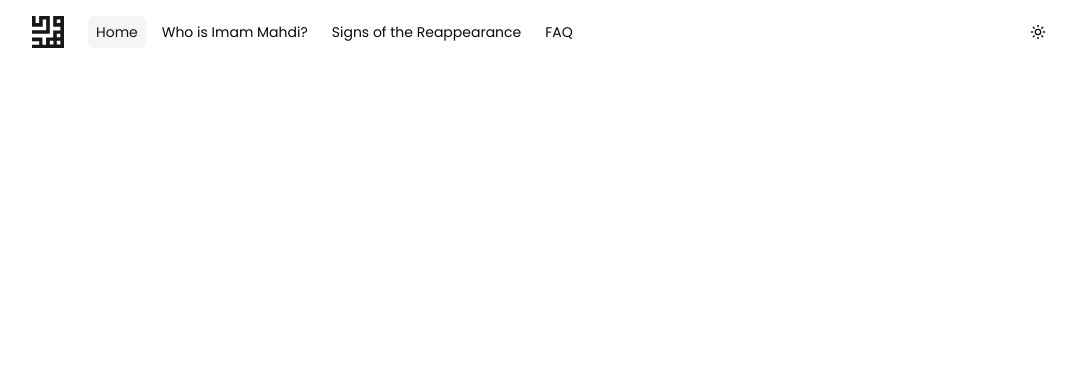
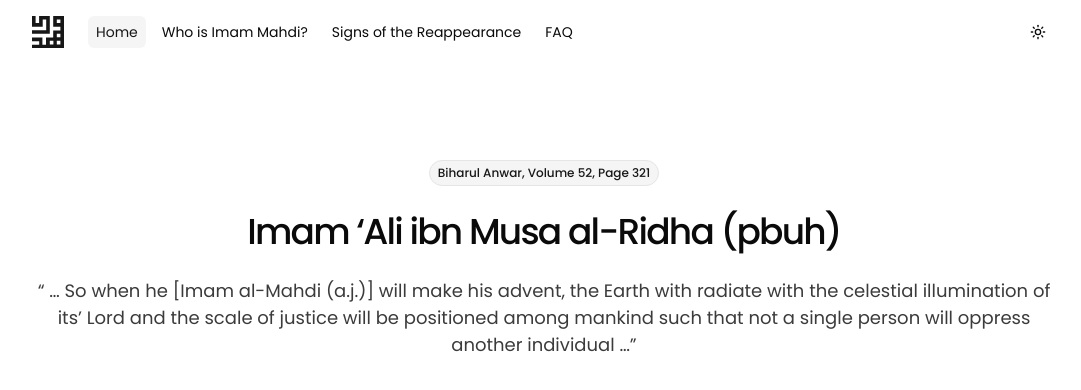
Before and after one commit to mhsn443/mahdi-the-savior, a Next.js app: page / in a window 1280 px wide. Shown: the top 390 px of the page, without its empty margins (96-1177 px from the left). Built offline with nearby package versions, Linux system fonts and the light colour scheme.

Commit message:
feat(homepage): add hero section

```diff
--- a/app/page.tsx
+++ b/app/page.tsx
@@ -1 +1,9 @@
-export default function Home() {}
+import Hero from "@/components/hero";
+
+export default function Home() {
+  return (
+    <main>
+      <Hero />
+    </main>
+  );
+}
--- /dev/null
+++ b/components/hero.tsx
@@ -0,0 +1,30 @@
+import { Badge } from "@/components/ui/badge";
+
+export default function Hero() {
+  return (
+    <section className="mt-16 text-center md:mt-24">
+      <Badge
+        variant="secondary"
+        className="border-border rounded-full py-1"
+        asChild
+      >
+        <span>Biharul Anwar, Volume 52, Page 321</span>
+      </Badge>
+      <p
+        className="mt-6 font-medium tracking-tighter md:leading-[1.2]"
+        style={{ fontSize: "clamp(1.5rem, 0.838rem + 2.206vw, 2.25rem)" }}
+      >
+        Imam ‘Ali ibn Musa al-Ridha (pbuh)
+      </p>
+      <p
+        className="text-foreground/80 mt-6"
+        style={{ fontSize: "clamp(1rem, 0.89rem + 0.368vw, 1.125rem)" }}
+      >
+        “ … So when he [Imam al-Mahdi (a.j.)] will make his advent, the Earth
+        with radiate with the celestial illumination of its’ Lord and the scale
+        of justice will be positioned among mankind such that not a single
+        person will oppress another individual …”
+      </p>
+    </section>
+  );
+}
--- /dev/null
+++ b/components/ui/badge.tsx
@@ -0,0 +1,46 @@
+import * as React from "react"
+import { Slot } from "@radix-ui/react-slot"
+import { cva, type VariantProps } from "class-variance-authority"
+
+import { cn } from "@/lib/utils"
+
+const badgeVariants = cva(
+  "inline-flex items-center justify-center rounded-full border px-2 py-0.5 text-xs font-medium w-fit whitespace-nowrap shrink-0 [&>svg]:size-3 gap-1 [&>svg]:pointer-events-none focus-visible:border-ring focus-visible:ring-ring/50 focus-visible:ring-[3px] aria-invalid:ring-destructive/20 dark:aria-invalid:ring-destructive/40 aria-invalid:border-destructive transition-[color,box-shadow] overflow-hidden",
+  {
+    variants: {
+      variant: {
+        default:
+          "border-transparent bg-primary text-primary-foreground [a&]:hover:bg-primary/90",
+        secondary:
+          "border-transparent bg-secondary text-secondary-foreground [a&]:hover:bg-secondary/90",
+        destructive:
+          "border-transparent bg-destructive text-white [a&]:hover:bg-destructive/90 focus-visible:ring-destructive/20 dark:focus-visible:ring-destructive/40 dark:bg-destructive/60",
+        outline:
+          "text-foreground [a&]:hover:bg-accent [a&]:hover:text-accent-foreground",
+      },
+    },
+    defaultVariants: {
+      variant: "default",
+    },
+  }
+)
+
+function Badge({
+  className,
+  variant,
+  asChild = false,
+  ...props
+}: React.ComponentProps<"span"> &
+  VariantProps<typeof badgeVariants> & { asChild?: boolean }) {
+  const Comp = asChild ? Slot : "span"
+
+  return (
+    <Comp
+      data-slot="badge"
+      className={cn(badgeVariants({ variant }), className)}
+      {...props}
+    />
+  )
+}
+
+export { Badge, badgeVariants }
--- a/package.json
+++ b/package.json
@@ -9,6 +9,7 @@
     "lint": "eslint"
   },
   "dependencies": {
+    "@radix-ui/react-slot": "^1.2.3",
     "class-variance-authority": "^0.7.1",
     "clsx": "^2.1.1",
     "lucide-react": "^0.548.0",
```
Also changed, not shown: 1 other file (tests, documents, lock files or other folders).
